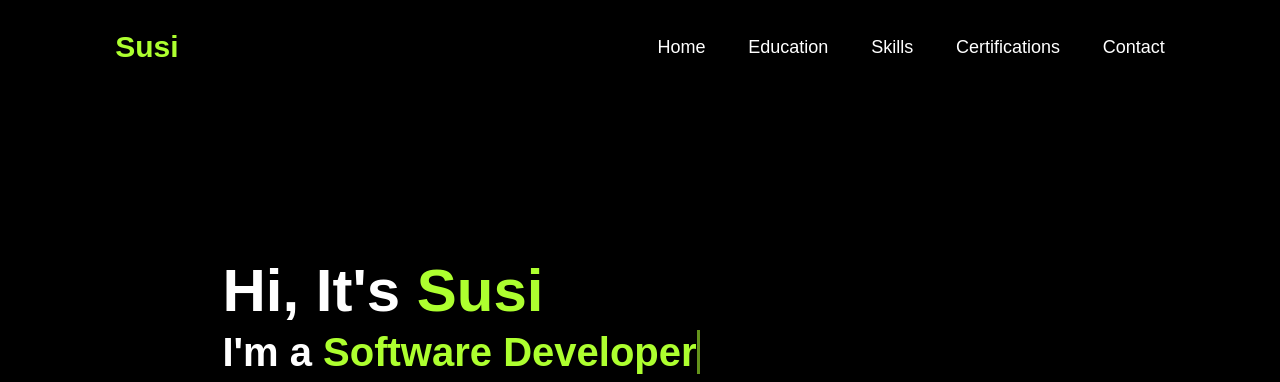
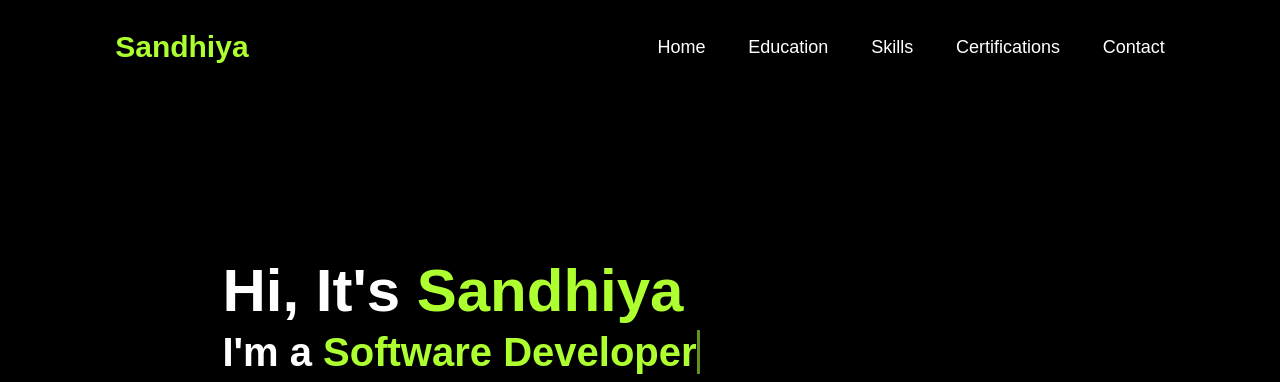
Before and after one commit to 9629359287/portflio, a plain HTML site: page index.html in a window 1280 px wide. Shown: the top 382 px of the page. Drawn offline with Linux system fonts and the light colour scheme.

Commit message:
Update index.html

```diff
--- a/index.html
+++ b/index.html
@@ -9,7 +9,7 @@
 </head>
 <body>
     <header>
-        <a href="#" class="logo">Susi</a>
+        <a href="#" class="logo">Sandhiya</a>
 
         <nav>
             <a href="#">Home</a>
@@ -26,7 +26,7 @@
         </div>
 
            <div class="home-content">
-            <h1> Hi, It's <span>Susi</h1>
+            <h1> Hi, It's <span>Sandhiya</h1>
 
             <h3 class="typing-text"> I'm a <span></span></h3>
             <p>Computer Science student. Highly self-motivated individual with a passion for overcoming challenges. I consider myself a responsible and orderly person.
```
